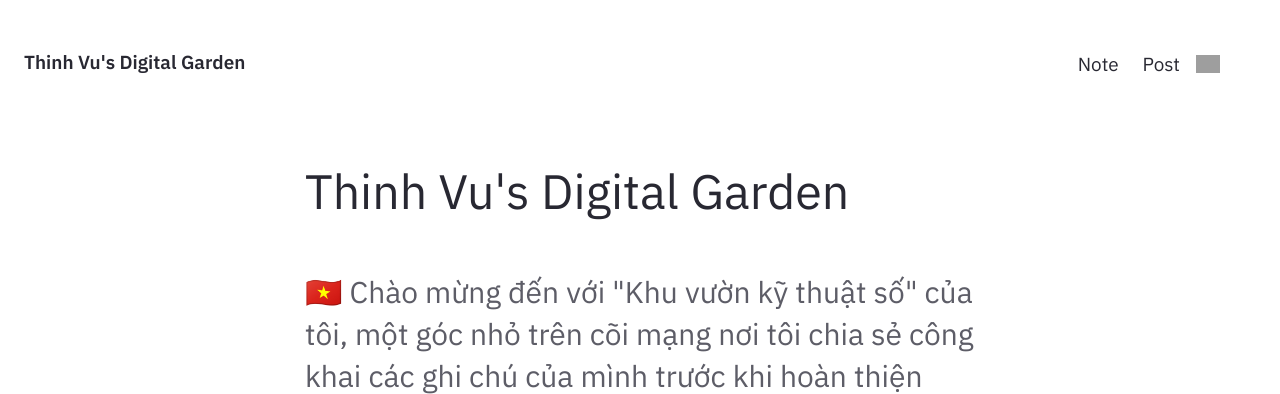
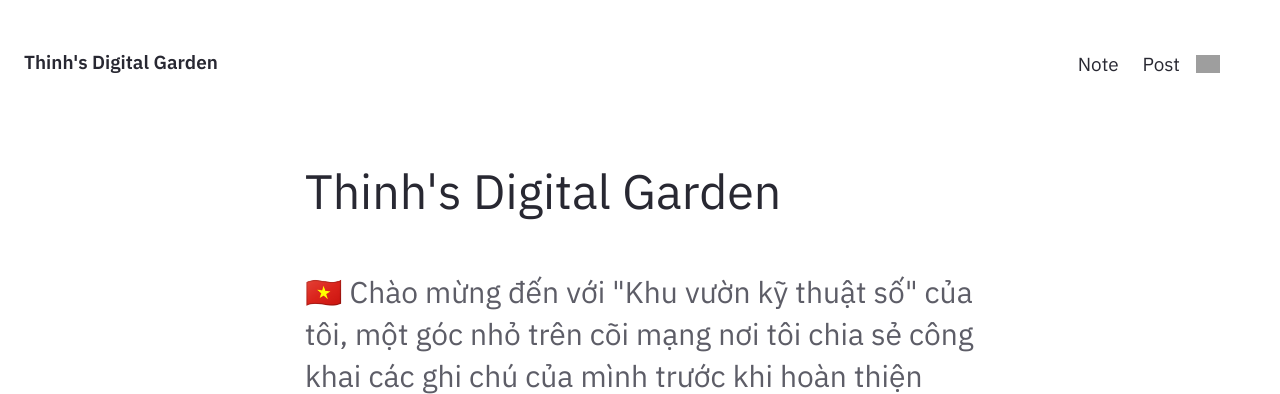
Before and after one commit to thinh-vu/thinh-vu.github.io, a Jekyll site: the page built from pages/index.md, in a window 1280 px wide, cut to the strip 0-394 px from the top of the page. Built offline with Jekyll 4.4.1, drawn with Linux system fonts in a browser that asks for light colours; grey boxes are pictures that could not be loaded.

```diff
--- a/_config.yml
+++ b/_config.yml
@@ -27,7 +27,7 @@ baseurl: ""
 
 # Website Header, Description, Footer year and text.
 # If you are deleting this, make sure you remove it from HTML files too
-heading: Thinh Vu's Digital Garden # Change this
+heading: Thinh's Digital Garden # Change this
 content: Obsidian ready Jekyll Theme
 copyright:
   year: © 2023
```
